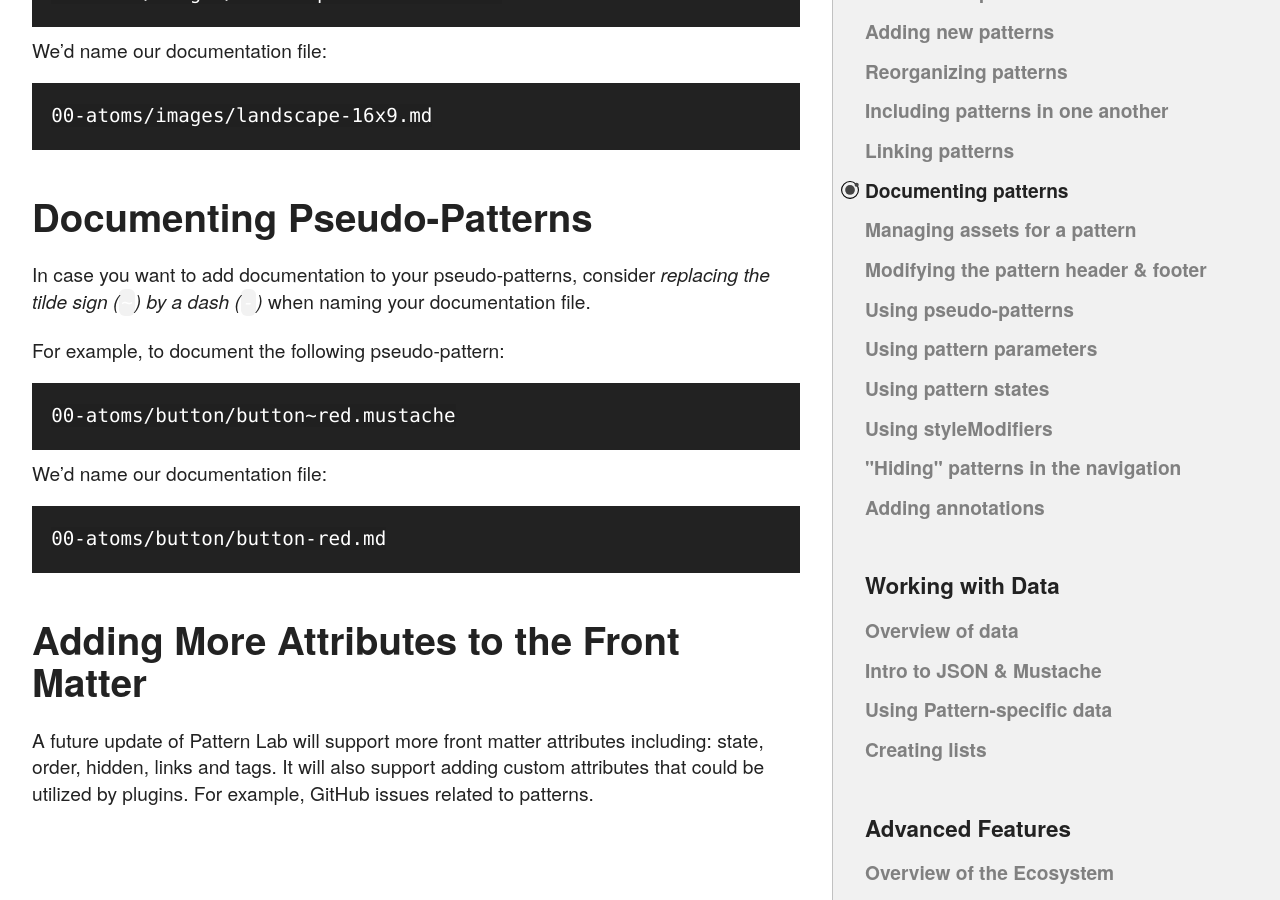
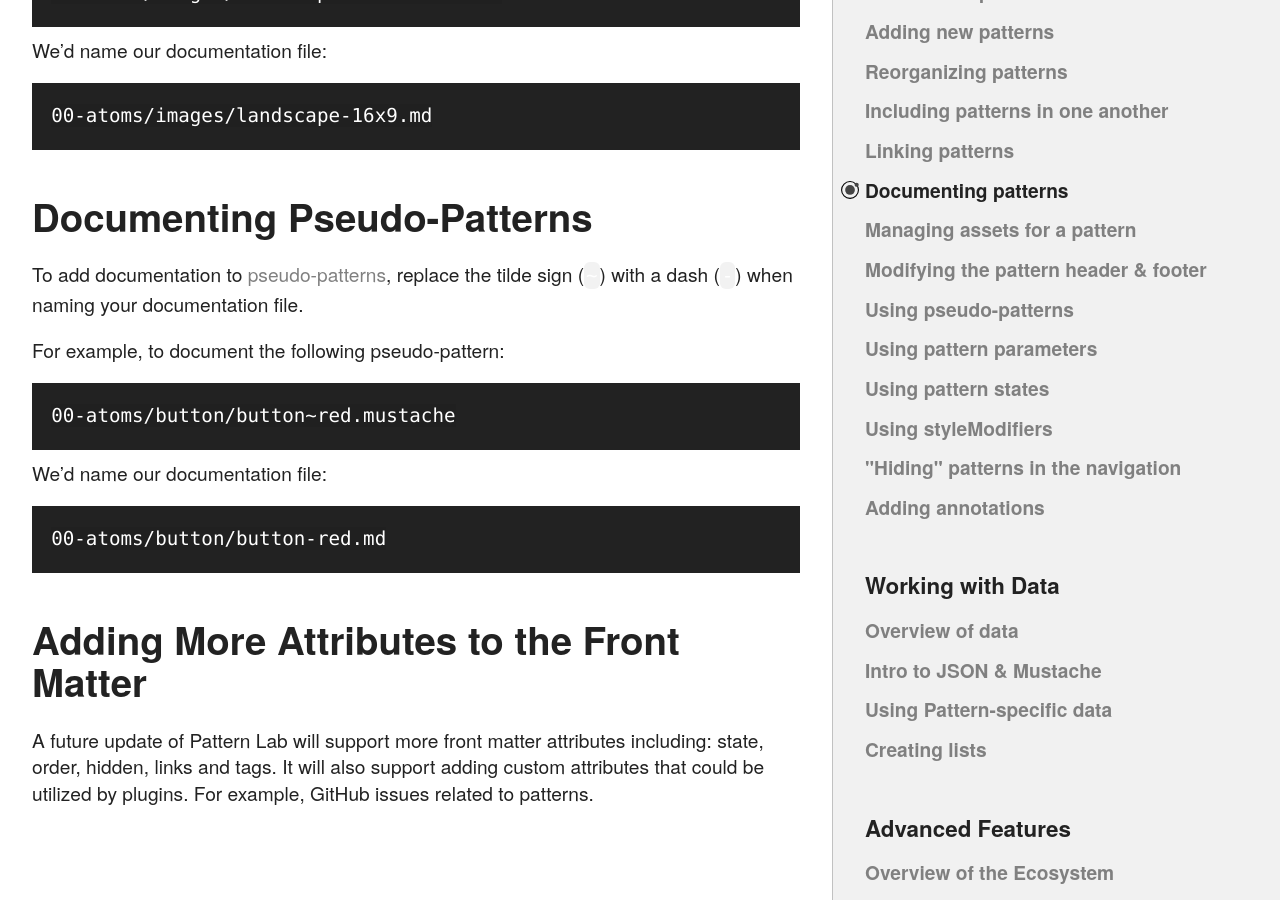
Before and after one commit to pattern-lab/website, a Jekyll site: the page built from docs/pattern-documenting.md, in a window 1280 px wide and 900 px high, scrolled down 1006 px. Built offline with Jekyll 4.4.1, drawn with Linux system fonts in a browser that asks for light colours.

Commit message:
Made some slight tweaks to the language

```diff
--- a/docs/pattern-documenting.md
+++ b/docs/pattern-documenting.md
@@ -25,7 +25,7 @@ We'd name our documentation file:
 
 ## Documenting Pseudo-Patterns
 
-In case you want to add documentation to your pseudo-patterns, consider *replacing the tilde sign (`~`) by a dash (`-`)* when naming your documentation file.
+To add documentation to [pseudo-patterns](/docs/pattern-pseudo-patterns.html), replace the tilde sign (`~`) with a dash (`-`) when naming your documentation file.
 
 For example, to document the following pseudo-pattern:
 
```
